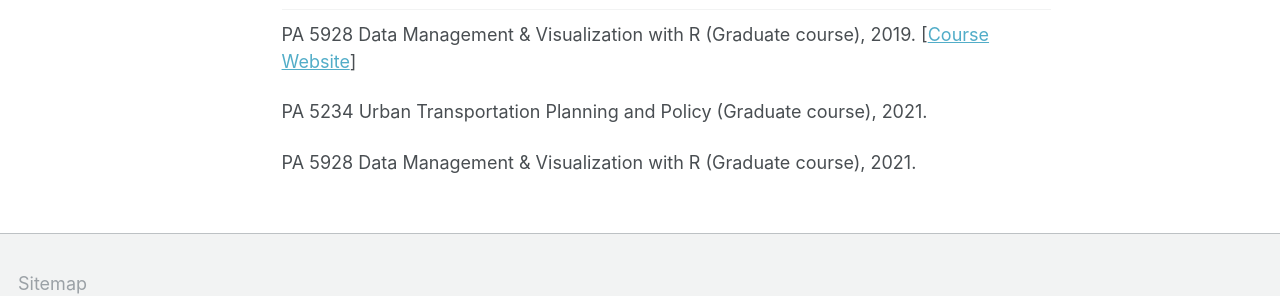
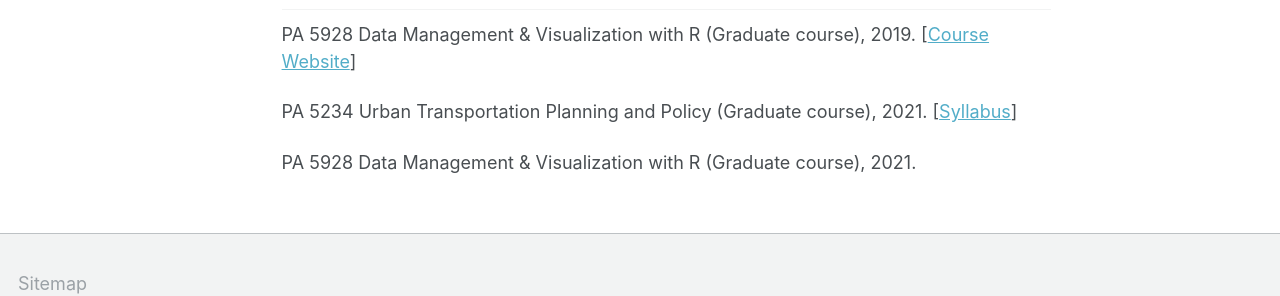
Before and after one commit to vtao1989/blog, a Jekyll site: the page built from _pages/about.md, in a window 1280 px wide and 900 px high, scrolled down 918 px. Shown: the part 512-808 px from the top of the window. Built offline with Jekyll 4.4.1, drawn with Linux system fonts in a browser that asks for light colours.

Commit message:
update pa 5234 syllabus

```diff
--- a/_pages/about.md
+++ b/_pages/about.md
@@ -35,6 +35,6 @@ Tomhave, B., Zhang, Y., Khani, A., Hourdos, J., Dirks, P., Olsson, J., **Tao, T.
 
 PA 5928 Data Management & Visualization with R (Graduate course), 2019. [[Course Website](https://vtao1989.github.io/PA5928-Data-management-and-visualization-with-R/)]
 
-PA 5234 Urban Transportation Planning and Policy (Graduate course), 2021.
+PA 5234 Urban Transportation Planning and Policy (Graduate course), 2021. [[Syllabus](https://vtao1989.github.io/files/PA_5234_syllabus_2021_spring.pdf)]
 
 PA 5928 Data Management & Visualization with R (Graduate course), 2021.
```
Also changed, not shown: 1 other file.
